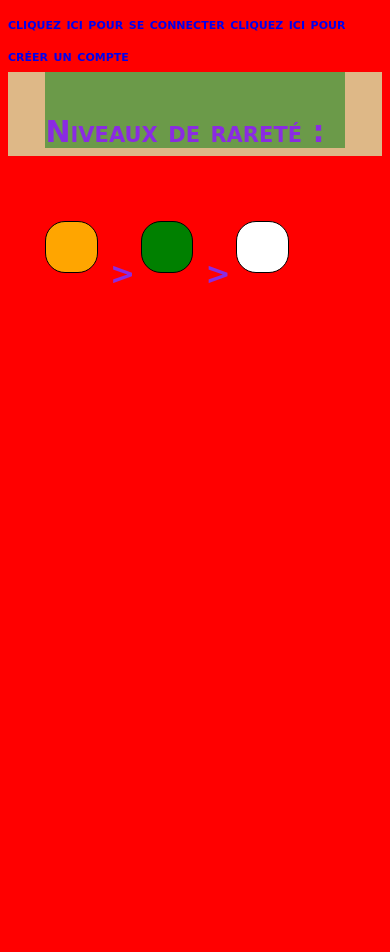
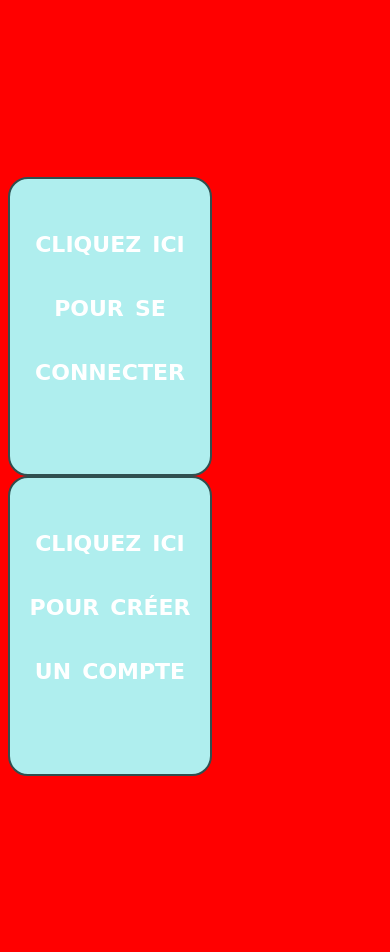
Before and after one commit to enzo1000/ProjetTutore, a PHP site: page /Prog/ in a window 390 px wide. Before the commit the page ends 283 px from the top, so only its background shows below. Run offline with PHP 8.4, Linux system fonts and the light colour scheme.

```diff
--- a/ptut/index.php
+++ b/ptut/index.php
@@ -27,20 +27,5 @@ error_reporting(E_ALL);
 ?>
 </body>
 
-<footer>
-    <div class="rarete">
-        <p class="rareteTexte"> Niveaux de rareté : </p>
-        <div class="bulle">
-            <div class="cercle" id="cercleorange"></div>
-        </div>
-        <p class="rareteTexte"> > </p>
-        <div class="bulle">
-            <div class="cercle" id="cerclevert"></div>
-        </div>
-        <p class="rareteTexte"> > </p>
-        <div class="bulle">
-            <div class="cercle" id="cercleblanc"></div>
-        </div>
-    </div>
-</footer>
+
 </html>
--- a/ptut/view/CSS/index.css
+++ b/ptut/view/CSS/index.css
@@ -3,6 +3,7 @@
 }
 
 ::-webkit-scrollbar { display: none; }
+
 
 body, #boutton_tirage{
     display: flex;
@@ -539,22 +540,25 @@ footer{
 
     background-color: burlywood;
     height: 10vh;
+
+    position:absolute;
+    width: 100%;
+    bottom: 0;
+
 }
-.rarete{
-    width: 80%;
+
+
+.rare{
     margin: 0 auto;
 
-    height: 9vh;
-    background-color: #6B9A49;
-    vertical-align: baseline;
+    height: 10vh;
+    width: 60vw;
 }
 
 
 .bulle{
-    background-color: red;
 
-    width: 7vh;
-    height: 9vh;
+    width: 6vh;
 
 
     display: inline-block;
@@ -564,14 +568,16 @@ footer{
 }
 
 .cercle {
-    width: 6vh;
-    height: 6vh;
+    width: 4vh;
+    height: 4vh;
     border-radius: 20px;
     background: orange;
     border: 1px solid black;
-    bottom: 0;
+    margin: 0 1vh;
 
-    margin-top: 1.5vh;
+
+
+
 }
 
 #cercleorange{
@@ -594,18 +600,52 @@ footer{
     font-size: 20px;
 }
 
-.errorMessage .message{
+
+p.rareteTexte{
+    margin-left: auto;
+    margin-right: auto;
+    color: black;
+
+    height: 9vh;
+
+    font-size: 1.5em;
+
+
+    display: inline-block;
 
 
 }
 
-p.rareteTexte{
-    color: blueviolet;
+.homme{
+    margin: 20vh auto;
+}
 
-    height: 9vh;
+.boxhome{
+    border: 2px double darkslategray;
+    width: 30vw;
+    height: 35vh;
+    min-height: 100px;
+    min-width: 200px;
+    font-size: 2em;
 
-    font-size: 30px;
+    display: inline-block;
+    background-color: paleturquoise;
+    text-align: center;
+    justify-content: center;
+    border-radius: 20px;
+
+}
+
+.boxhome a{
+    text-decoration:none;
+    color: white;
+    display: inline-block;
+    margin-top: 15%;
+    max-width: 300px;
+
+    height: 4em; /* hauteur du parent */
+    margin-bottom: 200px;
 
 
-    display: inline-block;
+
 }
--- a/ptut/view/accueil.php
+++ b/ptut/view/accueil.php
@@ -60,4 +60,6 @@
     if(isset($_SESSION['random'])){
         echo $_SESSION['random'];
     }
+
+    require_once 'footer.php';
 ?>
--- a/ptut/view/home.php
+++ b/ptut/view/home.php
@@ -1,8 +1,12 @@
 
 <?php
 
-    echo "<div>
+    echo "<div class='homme'>
+<div class='boxhome'>
             <a href='index.php?controller=ICD&action=formConnexion'>cliquez ici pour se connecter</a>
+            </div>
+            <div class='boxhome'>
             <a href='index.php?controller=ICD&action=formInscription'>cliquez ici pour créer un compte</a>
+        </div>
         </div>";
 ?>
```
Also changed, not shown: ptut/view/footer.php (added, +20 -0 lines).
